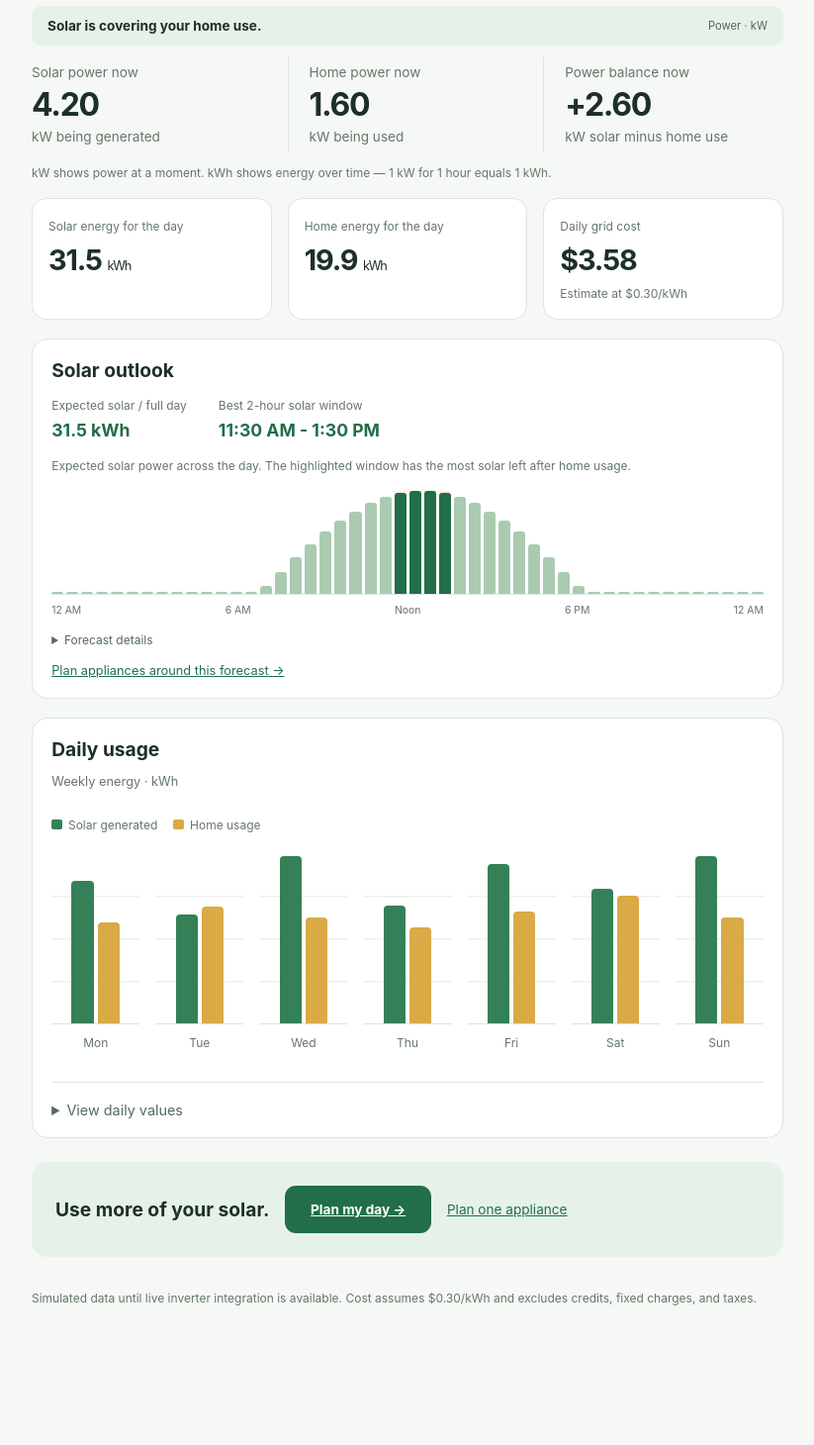
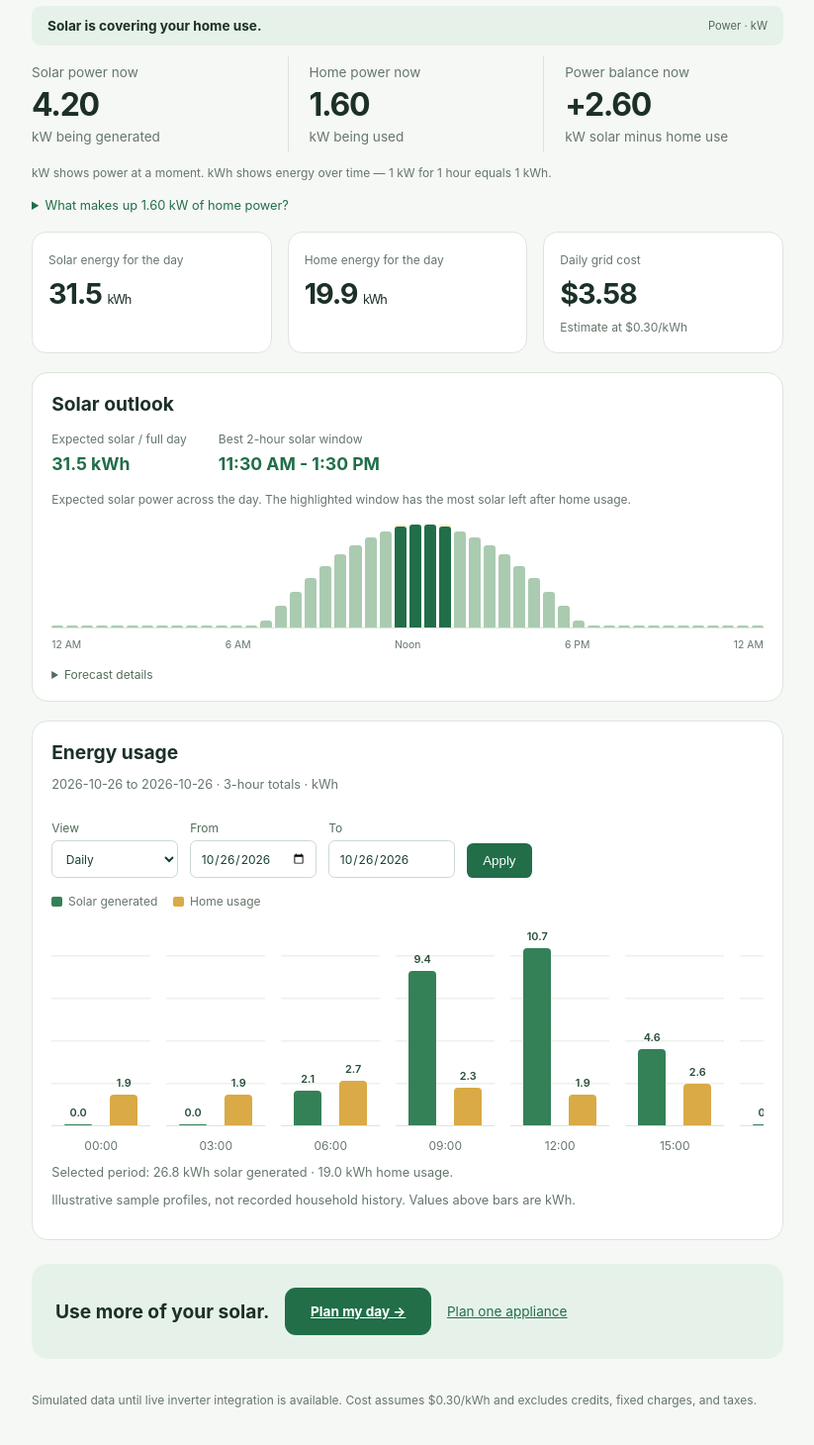
Before and after one commit to Arus588/suniq, a Flask app: page /energy in a window 1280 px wide. Shown: the part 132-1592 px from the top of the page at 99% size, without its empty margins (228-1051 px from the left). Before the commit the page ends 1451 px from the top, so only its background shows below. Run offline with Flask 3, Linux system fonts and the light colour scheme.

Commit message:
Add energy chart date views and custom appliance planning

```diff
--- a/static/css/simple-app.css
+++ b/static/css/simple-app.css
@@ -354,4 +354,33 @@
 .outlook-stats { display:flex; flex-wrap:wrap; gap:1rem 2rem; margin:1rem 0; }.outlook-stats span { display:block; color:#65766b; font-size:.75rem; }.outlook-stats strong { display:block; font-size:1.1rem; color:#216e49; margin-top:.4rem; }
 .outlook-description,.outlook-details p { color:#65766b; font-size:.75rem; line-height:1.6; }
 .outlook-chart { height:105px; display:flex; gap:3px; border-bottom:1px solid #dce5dc; margin:1rem 0 .6rem; }.outlook-slot { flex:1; display:flex; align-items:end; }.outlook-slot span { width:100%; background:#aacbb0; border-radius:3px 3px 0 0; min-height:2px; }.outlook-best { background:#fff2cf; }.outlook-best span { background:#216e49; }
-.outlook-details { margin-top:1rem; font-size:.75rem; color:#526b59; }.outlook-details summary { cursor:pointer; }.outlook-link { display:block; margin-top:1rem; font-size:.8rem; }
+.outlook-details { margin-top:1rem; font-size:.75rem; color:#526b59; }.outlook-details summary { cursor:pointer; }
+.usage-controls { display:flex; flex-wrap:wrap; align-items:end; gap:.75rem; margin:1rem 0; }
+.usage-controls label { display:grid; gap:.35rem; font-size:.75rem; color:#526b59; }
+.usage-controls select,.usage-controls input { padding:.6rem; min-width:8rem; border:1px solid #cbd9ce; border-radius:.4rem; background:white; color:#153f30; font:inherit; }
+.usage-controls button { padding:.65rem 1rem; border:0; border-radius:.4rem; background:#216e49; color:white; cursor:pointer; }
+.usage-chart-scroll { overflow-x:auto; padding-top:1.5rem; }
+.usage-chart-scroll .weekly-bars { gap:1rem; margin-top:0; }
+.usage-chart-scroll .weekly-day { min-width:100px; }
+.usage-chart-scroll .weekly-pair { gap:18px; height:180px; margin-top:1rem; }
+.usage-chart-scroll .weekly-pair > span { position:relative; width:28px; max-width:28px; min-height:1px; }
+.usage-chart-scroll .weekly-pair b { position:absolute; bottom:100%; left:50%; transform:translateX(-50%); padding-bottom:5px; font-size:.68rem; font-weight:600; color:#284c37; white-space:nowrap; }
+#usage-error { color:#a52b2b; }
+.add-appliance { margin:1rem 0; padding:1rem; border:1px solid #cbd9ce; border-radius:.8rem; background:white; }
+.add-appliance summary { color:#216e49; font-size:.9rem; font-weight:600; cursor:pointer; }
+.custom-appliance-form { display:grid; grid-template-columns:repeat(2,minmax(0,1fr)); gap:.8rem; margin-top:1rem; }
+.custom-appliance-form label { display:grid; gap:.4rem; color:#526b59; font-size:.75rem; }
+.custom-appliance-form label:first-child { grid-column:1/-1; }
+.custom-appliance-form input { width:100%; min-width:0; padding:.65rem; border:1px solid #cbd9ce; border-radius:.4rem; font:inherit; }
+.custom-appliance-form button { align-self:end; padding:.7rem 1rem; border:0; border-radius:.4rem; background:#216e49; color:white; cursor:pointer; }
+.add-appliance p,.custom-appliance-status { font-size:.75rem; color:#65766b; line-height:1.5; }
+.custom-appliance-status:empty { display:none; }
+.remove-appliance { border:0; background:transparent; color:#8b332a; font-size:.75rem; cursor:pointer; padding:.3rem; }
+.home-load-details { margin:0 0 1.2rem; color:#526b59; font-size:.8rem; }
+.home-load-details summary { color:#216e49; cursor:pointer; }
+.home-load-details p { line-height:1.6; font-size:.75rem; }
+.home-load-details ul { list-style:none; padding:0; max-width:30rem; }
+.home-load-details li { display:flex; justify-content:space-between; gap:1rem; padding:.35rem 0; }
+.home-load-details b { white-space:nowrap; font-weight:600; }
+.home-load-details .home-load-total { font-weight:600; color:#284c37; }
+@media(max-width:38rem) { .custom-appliance-form { grid-template-columns:1fr; } }
--- /dev/null
+++ b/static/js/energy-usage.js
@@ -0,0 +1,95 @@
+(() => {
+  const form = document.getElementById('usage-controls');
+  if (!form) return;
+  const period = document.getElementById('usage-period');
+  const from = document.getElementById('usage-from');
+  const to = document.getElementById('usage-to');
+  const chart = document.getElementById('usage-chart');
+  const error = document.getElementById('usage-error');
+  const forecast = JSON.parse(document.getElementById('usage-forecast').textContent);
+  const dayMs = 86400000;
+  const factors = [[1, 1], [.85, .95], [.65, 1.1], [1, 1], [.7, .9], [.95, 1.05], [.8, 1.2]];
+  const iso = date => date.toISOString().slice(0, 10);
+  const parse = value => new Date(`${value}T00:00:00Z`);
+  const today = new Date();
+  from.value = `${today.getFullYear()}-${String(today.getMonth() + 1).padStart(2, '0')}-${String(today.getDate()).padStart(2, '0')}`;
+  to.value = from.value;
+
+  function setBounds() {
+    const date = parse(from.value);
+    if (!Number.isFinite(date.getTime())) return;
+    if (period.value === 'daily') to.value = from.value;
+    if (period.value === 'monthly') {
+      from.value = iso(new Date(Date.UTC(date.getUTCFullYear(), date.getUTCMonth(), 1)));
+      to.value = iso(new Date(Date.UTC(date.getUTCFullYear(), date.getUTCMonth() + 1, 0)));
+    }
+    if (period.value === 'yearly') {
+      from.value = `${date.getUTCFullYear()}-01-01`;
+      to.value = `${date.getUTCFullYear()}-12-31`;
+    }
+    to.disabled = period.value !== 'custom';
+  }
+
+  function render() {
+    error.hidden = true;
+    if (!form.reportValidity()) return;
+    const start = parse(from.value), end = parse(to.value);
+    const days = Math.round((end - start) / dayMs) + 1;
+    if (!Number.isFinite(days) || days < 1 || days > 3660) {
+      error.textContent = 'Choose an end date on or after the start date, within a ten-year range.';
+      error.hidden = false;
+      return;
+    }
+    const groups = new Map();
+    for (let day = new Date(start); day <= end; day = new Date(day.getTime() + dayMs)) {
+      const [solarFactor, homeFactor] = factors[day.getUTCDay()];
+      for (const slot of forecast) {
+        const hourly = period.value === 'daily';
+        const monthly = period.value === 'yearly' || days > 62;
+        const key = hourly ? Math.floor(slot.hour / 3) : monthly ? iso(day).slice(0, 7) : iso(day);
+        if (!groups.has(key)) {
+          const label = hourly ? `${String(key * 3).padStart(2, '0')}:00` : monthly ? iso(day).slice(0, 7) : iso(day).slice(5);
+          groups.set(key, {label, solar: 0, home: 0});
+        }
+        const row = groups.get(key);
+        row.solar += slot.solar_kw * .5 * solarFactor;
+        row.home += slot.home_kw * .5 * homeFactor;
+      }
+    }
+    const rows = [...groups.values()];
+    const max = Math.max(1, ...rows.flatMap(row => [row.solar, row.home]));
+    chart.replaceChildren();
+    for (const row of rows) {
+      const group = document.createElement('div');
+      group.className = 'weekly-day';
+      group.setAttribute('role', 'img');
+      group.setAttribute('aria-label', `${row.label}: solar ${row.solar.toFixed(1)} kWh; home ${row.home.toFixed(1)} kWh`);
+      const pair = document.createElement('div');
+      pair.className = 'weekly-pair';
+      for (const [type, value] of [['solar', row.solar], ['home', row.home]]) {
+        const bar = document.createElement('span');
+        bar.className = `weekly-${type}`;
+        bar.style.height = `${value / max * 100}%`;
+        const number = document.createElement('b');
+        number.textContent = value.toFixed(1);
+        bar.append(number);
+        pair.append(bar);
+      }
+      const label = document.createElement('span');
+      label.textContent = row.label;
+      group.append(pair, label);
+      chart.append(group);
+    }
+    const bucket = period.value === 'daily' ? '3-hour totals' : period.value === 'yearly' || days > 62 ? 'Monthly totals' : 'Daily totals';
+    document.getElementById('usage-caption').textContent = `${from.value} to ${to.value} · ${bucket} · kWh`;
+    const solar = rows.reduce((sum, row) => sum + row.solar, 0);
+    const home = rows.reduce((sum, row) => sum + row.home, 0);
+    document.getElementById('usage-summary').textContent = `Selected period: ${solar.toFixed(1)} kWh solar generated · ${home.toFixed(1)} kWh home usage.`;
+  }
+  period.addEventListener('change', () => { setBounds(); render(); });
+  from.addEventListener('change', () => { setBounds(); render(); });
+  to.addEventListener('change', render);
+  form.addEventListener('submit', event => { event.preventDefault(); setBounds(); render(); });
+  setBounds();
+  render();
+})();
--- a/templates/solar_demo.html
+++ b/templates/solar_demo.html
@@ -5,6 +5,13 @@
 <div class="energy-status"><strong>{{ 'Solar is covering your home use.' if surplus > 0 else 'Your home needs grid power.' }}</strong><span>Power &middot; kW</span></div>
 <div class="energy-numbers"><div><span>Solar power now</span><strong>{{ '%.2f'|format(generation / 1000) }}</strong><small>kW being generated</small></div><div><span>Home power now</span><strong>{{ '%.2f'|format(consumption / 1000) }}</strong><small>kW being used</small></div><div><span>Power balance now</span><strong>{{ '%+.2f'|format(surplus / 1000) }}</strong><small>kW solar minus home use</small></div></div>
 <p class="energy-units-note">kW shows power at a moment. kWh shows energy over time &mdash; 1 kW for 1 hour equals 1 kWh.</p>
+<details class="home-load-details">
+<summary>What makes up {{ '%.2f'|format(consumption / 1000) }} kW of home power?</summary>
+<p>Assumed running appliances in this sample scenario. SunIQ does not detect which appliances are on in your home.</p>
+<ul>{% for appliance in running_appliances %}<li><span>{{ appliance.name }}</span><b>{{ appliance.watts }} W</b></li>{% endfor %}</ul>
+<p class="home-load-total">Total: {{ consumption }} W &divide; 1,000 = {{ '%.2f'|format(consumption / 1000) }} kW</p>
+<p>Illustrative average power, not appliance-specific measurements. The planner and full-day forecast are separate estimates.</p>
+</details>
 <div class="daily-energy-cards">
 <article><span>Solar energy for the day</span><strong>{{ '%.1f'|format(solar_kwh) }} <small>kWh</small></strong></article>
 <article><span>Home energy for the day</span><strong>{{ '%.1f'|format(home_kwh) }} <small>kWh</small></strong></article>
@@ -18,14 +25,24 @@
 {% for slot in forecast %}<div class="outlook-slot {{ 'outlook-best' if best_start <= loop.index0 < best_start+4 else '' }}" title="{{ clock(slot.hour) }}: {{ '%.2f'|format(slot.solar_kw) }} kW solar, {{ '%.2f'|format(slot.home_kw) }} kW home"><span style="height:{{ slot.solar_kw/4.5*100 }}%"></span></div>{% endfor %}
 </div><div class="live-time-axis"><span>12 AM</span><span>6 AM</span><span>Noon</span><span>6 PM</span><span>12 AM</span></div>
 <details class="outlook-details"><summary>Forecast details</summary><p>This fixed sunny-day forecast demonstrates planning. It does not use weather or live inverter readings. The suggested window maximizes forecast solar surplus; individual appliance times depend on their power, duration, and overlap.</p><div class="table-scroll"><table><thead><tr><th>Time</th><th>Solar (kW)</th><th>Home (kW)</th></tr></thead><tbody>{% for slot in forecast %}<tr><td>{{ clock(slot.hour) }}</td><td>{{ '%.2f'|format(slot.solar_kw) }}</td><td>{{ '%.2f'|format(slot.home_kw) }}</td></tr>{% endfor %}</tbody></table></div></details>
-<a class="outlook-link" href="{{ url_for('portal.day_planner') }}">Plan appliances around this forecast &rarr;</a>
 </section>
-<section class="weekly-energy" aria-labelledby="weekly-title"><div class="overview-heading"><div><h2 id="weekly-title">Daily usage</h2><p>Weekly energy &middot; kWh</p></div></div>
+<section class="weekly-energy" aria-labelledby="weekly-title"><div class="overview-heading"><div><h2 id="weekly-title">Energy usage</h2><p id="usage-caption">Sample energy &middot; kWh</p></div></div>
+<form class="usage-controls" id="usage-controls">
+<label>View<select id="usage-period"><option value="daily">Daily</option><option value="monthly">Monthly</option><option value="yearly">Yearly</option><option value="custom">Date range</option></select></label>
+<label>From<input type="date" id="usage-from" required min="1900-01-01" max="2100-12-31"></label>
+<label>To<input type="date" id="usage-to" required min="1900-01-01" max="2100-12-31"></label>
+<button type="submit">Apply</button>
+</form>
+<p id="usage-error" role="alert" hidden></p>
 <div class="weekly-legend"><span><i></i>Solar generated</span><span><i></i>Home usage</span></div>
-<div class="weekly-bars" role="img" aria-label="Sample daily solar generation and home usage from Monday to Sunday. Exact values are available in the table below.">
-{% for day in week %}<div class="weekly-day"><div class="weekly-pair"><span class="weekly-solar" style="height:{{ day.solar/chart_max*100 }}%"></span><span class="weekly-home" style="height:{{ day.usage/chart_max*100 }}%"></span></div><span>{{ day.day }}</span></div>{% endfor %}
-</div>
-<details class="plan-details"><summary>View daily values</summary><table><thead><tr><th scope="col">Day</th><th scope="col">Solar (kWh)</th><th scope="col">Home (kWh)</th></tr></thead><tbody>{% for day in week %}<tr><th scope="row">{{ day.day }}</th><td>{{ day.solar }}</td><td>{{ day.usage }}</td></tr>{% endfor %}</tbody></table></details>
+<div class="usage-chart-scroll" tabindex="0" aria-label="Energy usage chart; scroll horizontally to see more dates"><div class="weekly-bars" id="usage-chart" role="group" aria-label="Sample solar generation and home usage in kilowatt-hours">
+{% for day in week %}<div class="weekly-day"><div class="weekly-pair"><span class="weekly-solar" style="height:{{ day.solar/chart_max*100 }}%"><b>{{ day.solar }}</b></span><span class="weekly-home" style="height:{{ day.usage/chart_max*100 }}%"><b>{{ day.usage }}</b></span></div><span>{{ day.day }}</span></div>{% endfor %}
+</div></div>
+<p id="usage-summary" aria-live="polite"></p>
+<p>Illustrative sample profiles, not recorded household history. Values above bars are kWh.</p>
+<noscript><p>Enable JavaScript to select dates and change the chart view.</p></noscript>
+<script id="usage-forecast" type="application/json">{{ forecast|tojson }}</script>
+<script src="{{ url_for('static', filename='js/energy-usage.js') }}" defer></script>
 </section>
 <div class="energy-next"><div><h2>Use more of your solar.</h2></div><a class="primary-button" href="{{ url_for('portal.day_planner') }}">Plan my day &rarr;</a><a href="{{ url_for('portal.planner') }}">Plan one appliance</a></div>
 <p class="forecast-disclosure">Simulated data until live inverter integration is available. Cost assumes $0.30/kWh and excludes credits, fixed charges, and taxes.</p>
```
Also changed, not shown: solar_portal.py (+13 -2 lines), static/js/day-planner-live.js (+50 -2 lines), templates/day_planner.html (+9 -0 lines).
